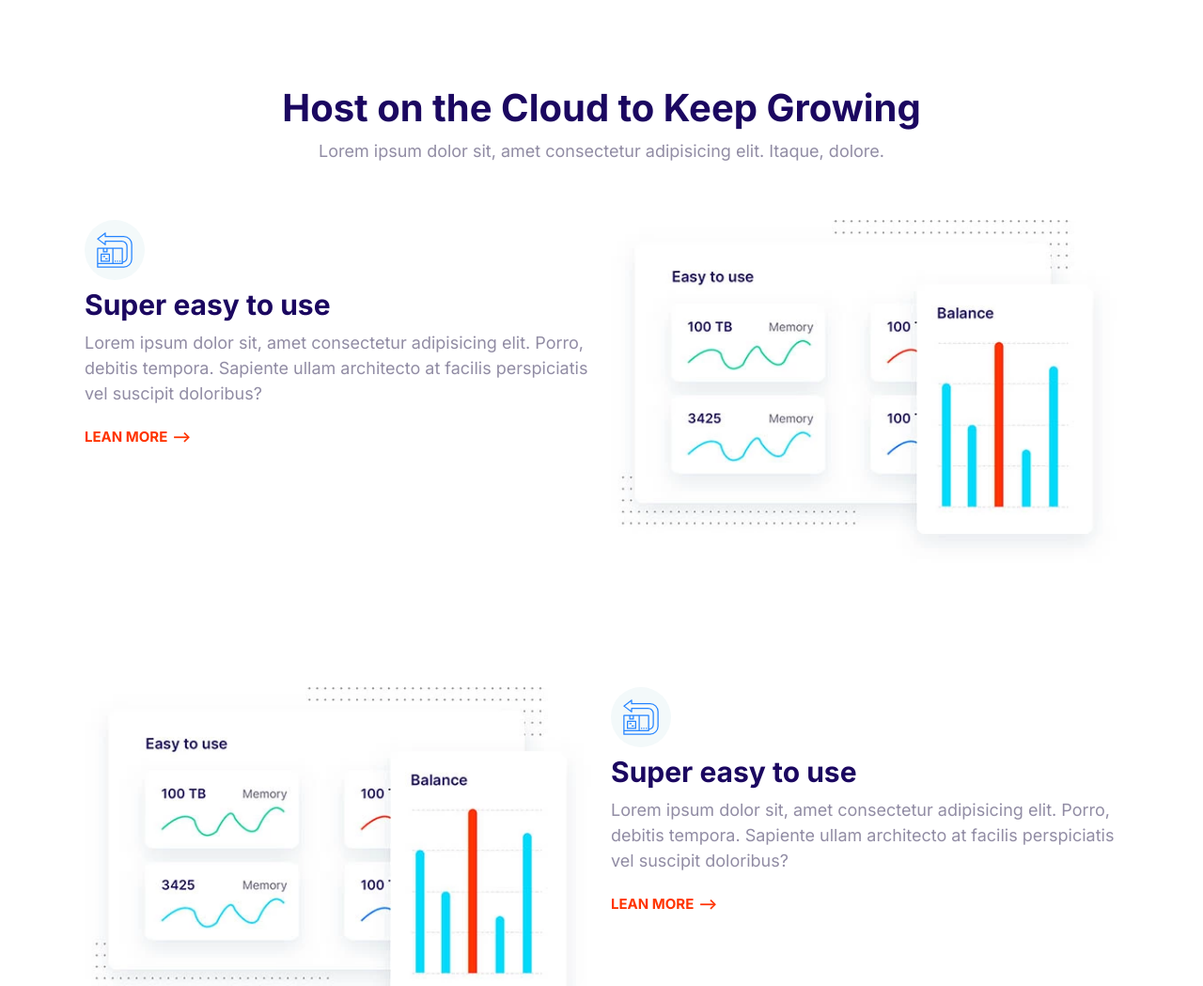
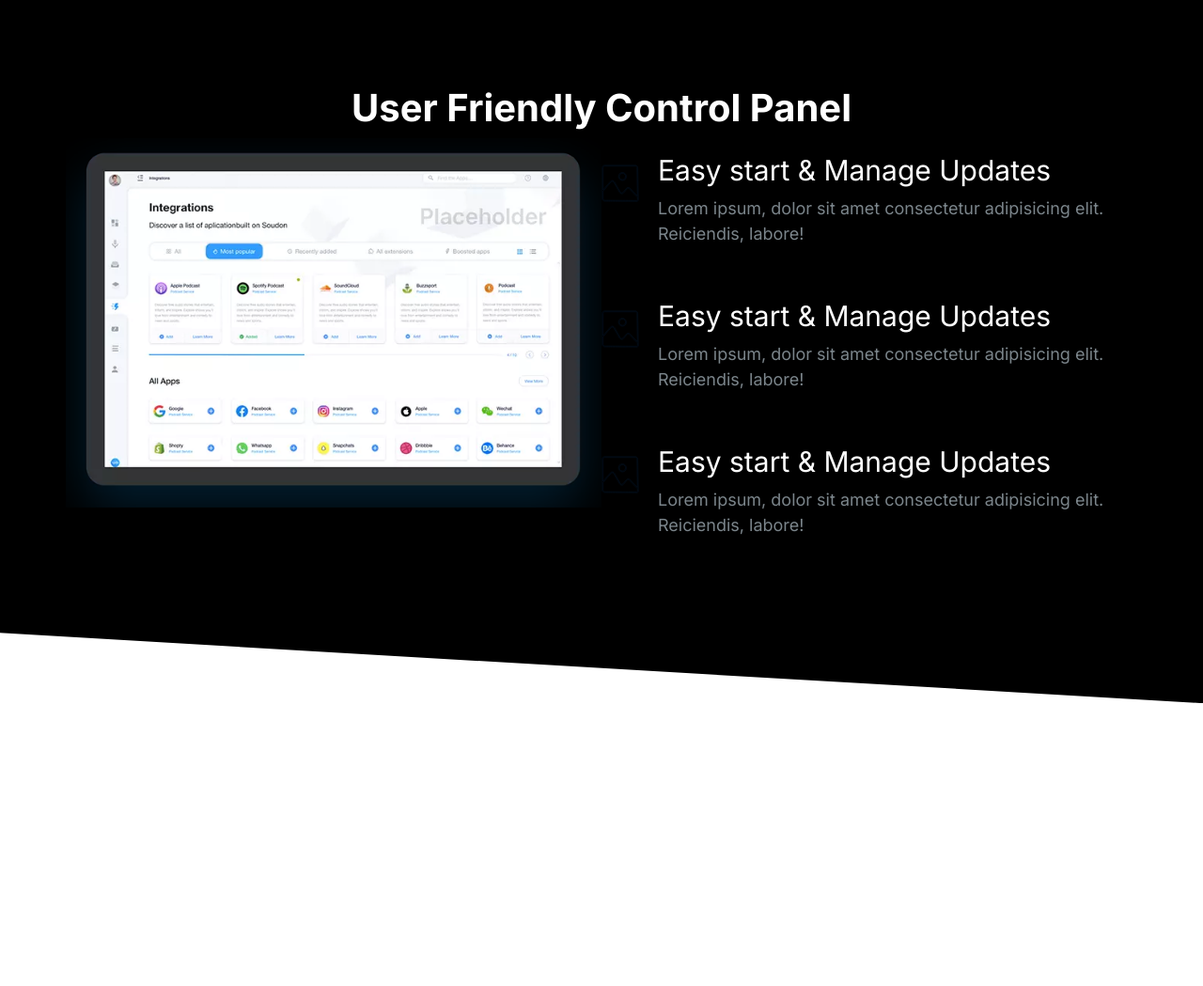
Before and after one commit to LisaOsmanova/Project-Mosh, a plain HTML site: page index.html in a window 1280 px wide. Shown: the top 1049 px of the page at 94% size. After the commit the page ends 800 px from the top, so only its background shows below. Drawn offline with Linux system fonts and the light colour scheme.

Commit message:
Showcase Block

```diff
--- a/css/styles.css
+++ b/css/styles.css
@@ -1,5 +1,5 @@
 :root {
-    --color-primaty: #2584ff;
+    --color-primary: #2584ff;
     --color-secondary: #00deff;
     --color-accent: #ff3400;
     --color-headings: #1b0760;
@@ -19,6 +19,12 @@
 }
 
 /* Typography */
+
+::selection {
+    background: var(--color-primary);
+    color:#fff;
+}
+
 html {
     /* 62.5% of 16px=10px */
     font-size: 62.5%;
@@ -47,6 +53,7 @@ h2 {
 
 h3 {
     font-size: 3rem;
+    font-weight: 500;
 }
 p {
     margin-top: 0;
@@ -107,7 +114,7 @@ a {
 }
 
 .badge--primary {
-    background: var(--color-primaty);
+    background: var(--color-primary);
     color: #fff;
 }
 
@@ -135,7 +142,6 @@ a {
 .list {
     list-style: none;
     padding-left: 0;
-    color: var(--color-headings);
 }
 
 .list--inline .list__item {
@@ -146,6 +152,7 @@ a {
 .list--tick {
     list-style-image: url(Images/tick.svg);
     padding-left: 3rem;
+    color: var(--color-headings);
 }
 
 .list--tick .list__item {
@@ -172,7 +179,8 @@ a {
 }
 
 .icon--primary {
-    fill: var(--color-primaty);
+    stroke: var(--color-primary);
+    fill:var(--color-primary);
 }
 
 .icon--white {
@@ -223,7 +231,7 @@ a {
 }
 
 .btn--primary {
-    background: var(--color-primaty);
+    background: var(--color-primary);
     color: #fff;
 }
 
@@ -322,7 +330,7 @@ a {
 }
 
 .card--primary .card__header {
-    background: var(--color-primaty);
+    background: var(--color-primary);
     color: #fff;
 }
 
@@ -418,6 +426,7 @@ a {
 
 .media {
     display: flex;
+    margin-bottom: 4rem;
 }
 
 .media__title {
@@ -543,7 +552,7 @@ a {
 }
 
 .callout--primary {
-    background: var(--color-primaty);
+    background: var(--color-primary);
     color: #fff;
 }
 
@@ -629,18 +638,20 @@ a {
     color: #7b858b;
 }
 
-.block--dark .block__heading {
+.block--dark h1,
+.block--dark h2,
+.block--dark h3  {
     color: #fff;
 }
 
 .block--skewed-right {
     padding-bottom: calc(var(--padding-vertical) + 4rem);
-    clip-path: polygon(0% 0%, 100% 0%, 100% 100%, 0% 80%);
+    clip-path: polygon(0% 0%, 100% 0%, 100% 100%, 0% 90%);
 }
 
 .block--skewed-left {
     padding-bottom: calc(var(--padding-vertical) + 4rem);
-    clip-path: polygon(0% 0%, 100% 0%, 100% 80%, 0% 100%);
+    clip-path: polygon(0% 0%, 100% 0%, 100% 90%, 0% 100%);
 }
 
 /* Navigation Bar */
@@ -706,10 +717,6 @@ a {
 }
 
 /* Hero */
-
-.hero {
-    clip-path: polygon(0% 0%, 100% 0%, 100% 90%, 0% 100%);
-}
 
 .hero__tagline {
     font-size: 2rem;
@@ -794,3 +801,25 @@ a {
         order: 2;
     }
 }
+
+
+/* Showcase Block */
+
+.block-showcase__image > img {
+    width: 100%;
+}
+
+@media screen and (min-width:768px) {
+    .block-showcase .grid {
+        grid-template-columns: 50% 50%;
+    }
+
+    .block-showcase__image {
+        width: auto;
+    }
+}
+
+.block-showcase__image > img {
+    max-width: 700px;
+    justify-self: end;
+}
--- a/index.html
+++ b/index.html
@@ -12,45 +12,58 @@
     <link rel="stylesheet" href="css/styles.css">
 </head>
 <body>
-    <section class="block container">
+    <section class="block block--dark block--skewed-right block-showcase">
         <header class="block__header">
-            <h2>Host on the Cloud to Keep Growing</h2>
-            <p>Lorem ipsum dolor sit, amet consectetur adipisicing elit. Itaque, dolore.</p>
+            <h2>User Friendly Control Panel</h2>
         </header>
-        <article class="grid grid--1x2 feature">
-            <div class="feature__content">
-                <span class="icon-container">
-                    <svg class="icon icon--primary">
-                        <use xlink:href="css/Images/sprite.svg#easy"></use>
-                    </svg>
-                </span>
-                <h3 class="feature__heading">Super easy to use</h3>
-                <p>Lorem ipsum dolor sit, amet consectetur adipisicing elit. Porro, debitis tempora. Sapiente ullam architecto at facilis perspiciatis vel suscipit doloribus?</p>
-                <a href="#" class="link-arrow">Lean more</a>
-            </div>
-            <picture>
-                <source type="image/webp" srcset="css/Images/easy.webp 1x, css/Images/easy@2x.webp 2x">
-                <source type="image/jpg" srcset="css/Images/easy.jpg 1x, css/Images/easy@2x.jpg 2x">
-                <img src="css/Images/easy@2x.jpg" alt="" class="feature__picture">
+        <div class="container grid grid--1x2">
+            <picture class="block-showcase__image">
+                <source type="image/webp" srcset="css/Images/ipad.webp 1x, css/Images/ipad@2x.webp 2x">
+                <source type="image/png" srcset="css/Images/ipad.png 1x, css/Images/ipad@2x.png 2x">
+                <img src="css/Images/ipad.png">
             </picture>
-        </article>
-        <article class="grid grid--1x2 feature">
-            <div class="feature__content">
-                <span class="icon-container">
-                    <svg class="icon icon--primary">
-                        <use xlink:href="css/Images/sprite.svg#easy"></use>
-                    </svg>
-                </span>
-                <h3 class="feature__heading">Super easy to use</h3>
-                <p>Lorem ipsum dolor sit, amet consectetur adipisicing elit. Porro, debitis tempora. Sapiente ullam architecto at facilis perspiciatis vel suscipit doloribus?</p>
-                <a href="#" class="link-arrow">Lean more</a>
-            </div>
-            <picture>
-                <source type="image/webp" srcset="css/Images/easy.webp 1x, css/Images/easy@2x.webp 2x">
-                <source type="image/jpg" srcset="css/Images/easy.jpg 1x, css/Images/easy@2x.jpg 2x">
-                <img src="css/Images/easy@2x.jpg" alt="" class="feature__picture">
-            </picture>
-        </article>
+            <ul class="list">
+                <li>
+                    <div class="media">
+                        <div class="media__image">
+                            <svg class="icon icon--primary">
+                                <use xlink:href="css/Images/sprite.svg#snap"></use>
+                            </svg>
+                        </div>
+                        <div class="media__body">
+                            <h3 class="media__title">Easy start & Manage Updates</h3>
+                            <p>Lorem ipsum, dolor sit amet consectetur adipisicing elit. Reiciendis, labore!</p>
+                        </div>
+                    </div>
+                </li>
+                <li>
+                    <div class="media">
+                        <div class="media__image">
+                            <svg class="icon icon--primary">
+                                <use xlink:href="css/Images/sprite.svg#snap"></use>
+                            </svg>
+                        </div>
+                        <div class="media__body">
+                            <h3 class="media__title">Easy start & Manage Updates</h3>
+                            <p>Lorem ipsum, dolor sit amet consectetur adipisicing elit. Reiciendis, labore!</p>
+                        </div>
+                    </div>
+                </li>
+                <li>
+                    <div class="media">
+                        <div class="media__image">
+                            <svg class="icon icon--primary">
+                                <use xlink:href="css/Images/sprite.svg#snap"></use>
+                            </svg>
+                        </div>
+                        <div class="media__body">
+                            <h3 class="media__title">Easy start & Manage Updates</h3>
+                            <p>Lorem ipsum, dolor sit amet consectetur adipisicing elit. Reiciendis, labore!</p>
+                        </div>
+                    </div>
+                </li>
+            </ul>
+        </div>
     </section>
     <script src="js/main.js"></script>
 </body>
```
Also changed, not shown: css/components/Showcase-Block.html (added, +53 -0 lines), css/Images/ipad.png (added), css/Images/ipad.webp (added), css/Images/ipad@2x.png (added), css/Images/ipad@2x.webp (added).
